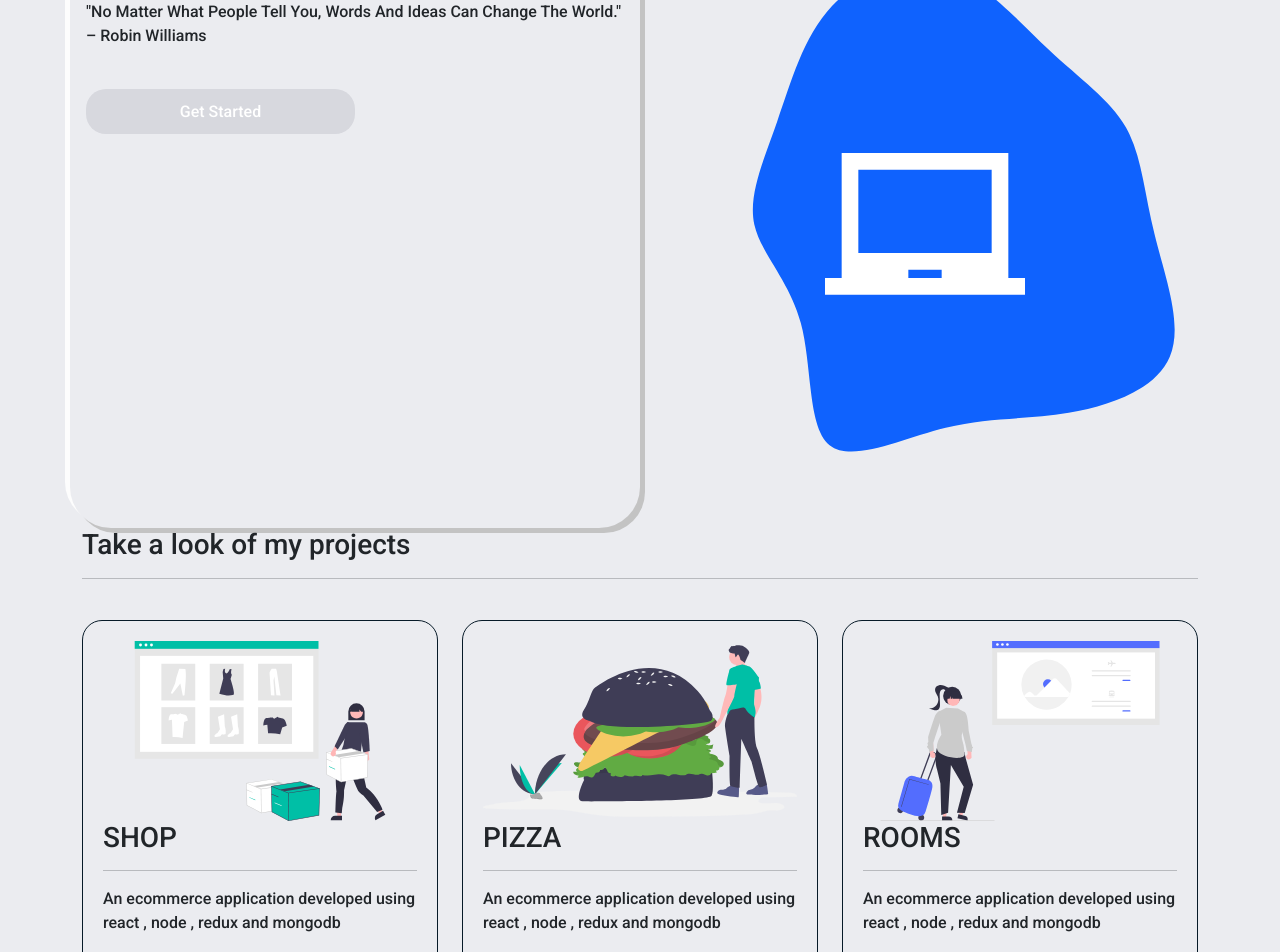
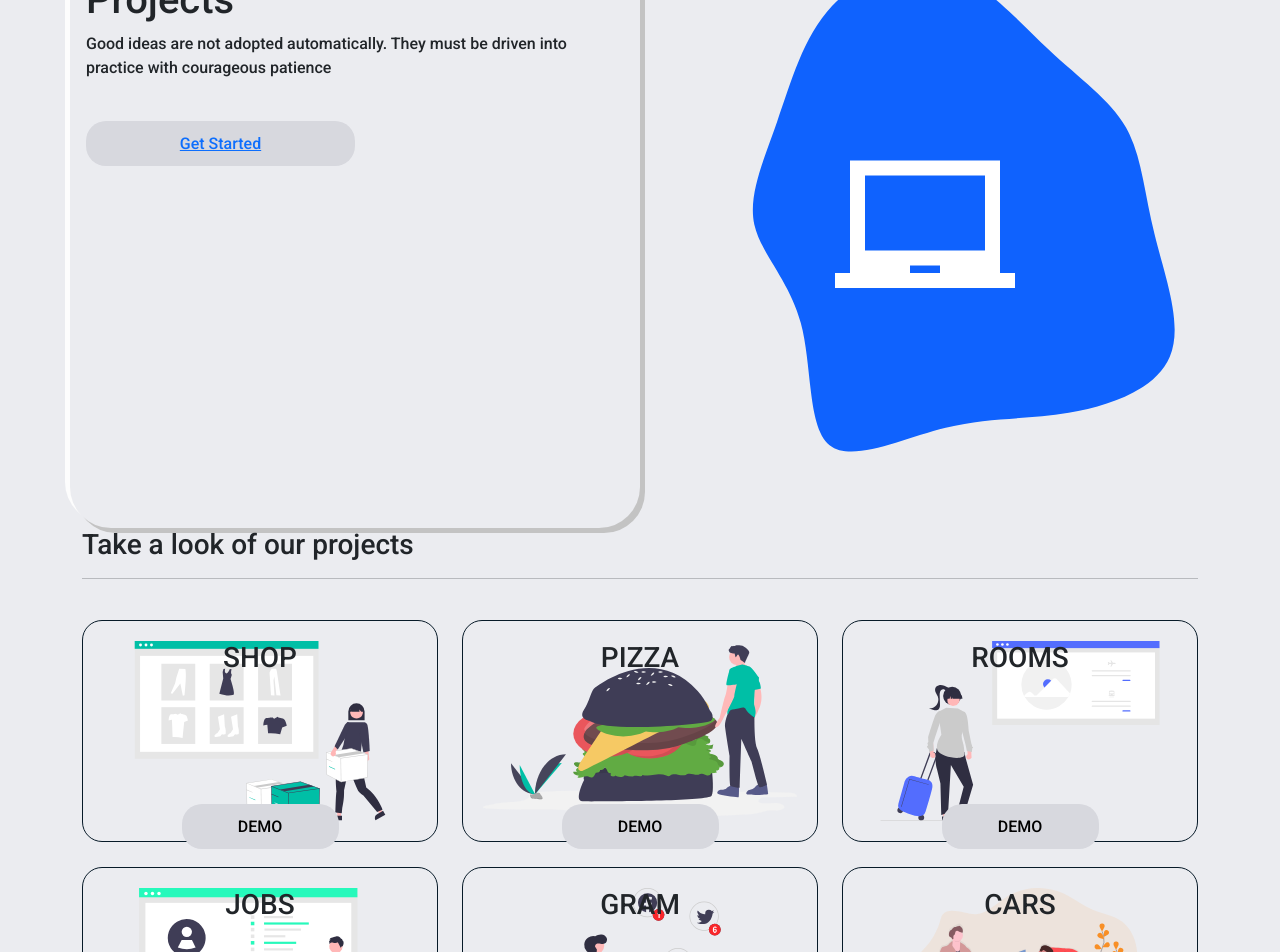
Before and after one commit to tprazniewski/Portfolio2, a React (Create React App) app in the folder client/: page /projects in a window 1280 px wide. Shown: the part 120-1072 px from the top of the page. Built offline with nearby package versions, Linux system fonts and the light colour scheme.

Commit message:
update projects

```diff
--- a/client/src/data/projectDAta.js
+++ b/client/src/data/projectDAta.js
@@ -28,7 +28,7 @@ const projectsdata = [
       link: "/",
     },
     {
-      title: "SHEYGRAM",
+      title: "GRAM",
       image: "./socialmedia.svg",
       description:
         "An ecommerce application developed using react , node , redux and mongodb",
--- a/client/src/pages/Projects.js
+++ b/client/src/pages/Projects.js
@@ -10,16 +10,21 @@ function Projects() {
       <Header />
       <div className="container projects-intro">
         <div className="row flex-with-center mt-5">
-          <div className="col-md-6 n-box1 p-3">
+          <div className="col-md-6 n-box1 px-3 py-5">
             <div>
-              <h1> Projects</h1>
-              <p>
-                "No Matter What People Tell You, Words And Ideas Can Change The
-                World." – Robin Williams
+              <h1>Projects</h1>
+              <p >
+                Good ideas are not adopted automatically. They must be driven
+                into practice with courageous patience
               </p>
-              <button className="primary-button"> Get Started</button>
+              <button className="primary-button">
+                <a href="#projects-list" className="white">
+                  Get Started
+                </a>
+              </button>
             </div>
           </div>
+
           <div className="col-md-6 position-relative">
             <img
               src="./blob.svg"
@@ -27,23 +32,25 @@ function Projects() {
               height="600"
               className="w-400"
             />
+
             <MdOutlineLaptopChromebook
               color="white"
-              size="200"
+              size="180"
               className="position-absolute top-50 start-50 translate-middle"
             />
           </div>
         </div>
       </div>
-      <div className="container projects-list">
-        <h3> Take a look of my projects</h3>
+
+      <div className="container projects-list" id="projects-list">
+        <h3 >Take a look of our projects</h3>
         <hr />
 
         <div className="row">
           {projectData.map((project) => {
             return (
               <div className="col-md-4">
-                <div className="project">
+                <div className="position-relative project">
                   <img src={project.image} alt="" />
                   <div className="project-content">
                     <h3>{project.title}</h3>
--- a/client/src/stylesheets/projects.css
+++ b/client/src/stylesheets/projects.css
@@ -24,9 +24,23 @@
     margin-top: 25px;
 }
 
-.project-content{
-    /* position: absolute; */
+ .project-content{
+    position: absolute;
+    display: flex;
+    flex-direction: column;
+    align-items: center;
+    justify-content: center;
     top: 0;
     left: 0;
+    padding: 20px;
+
 
 }
+.project:hover > .project-content>p{
+    opacity: 1;
+}
+
+.project-content>p {
+    opacity: 0;
+
+}
```
